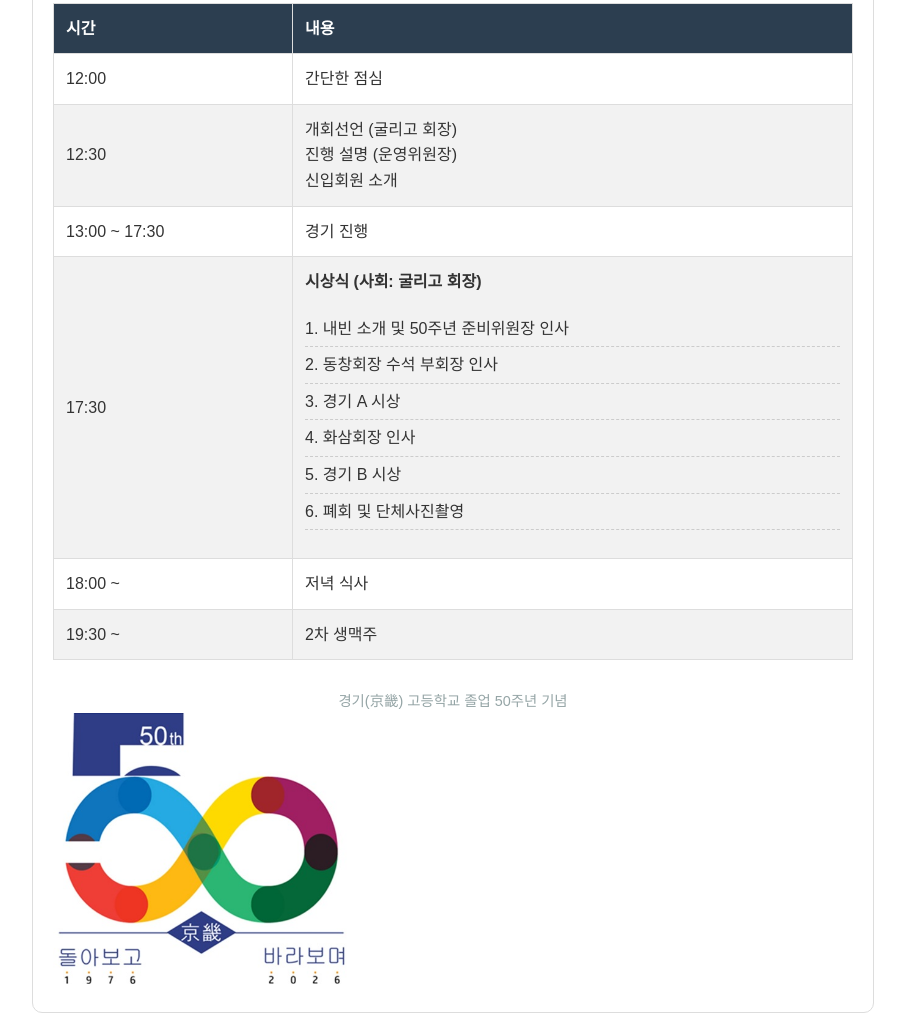
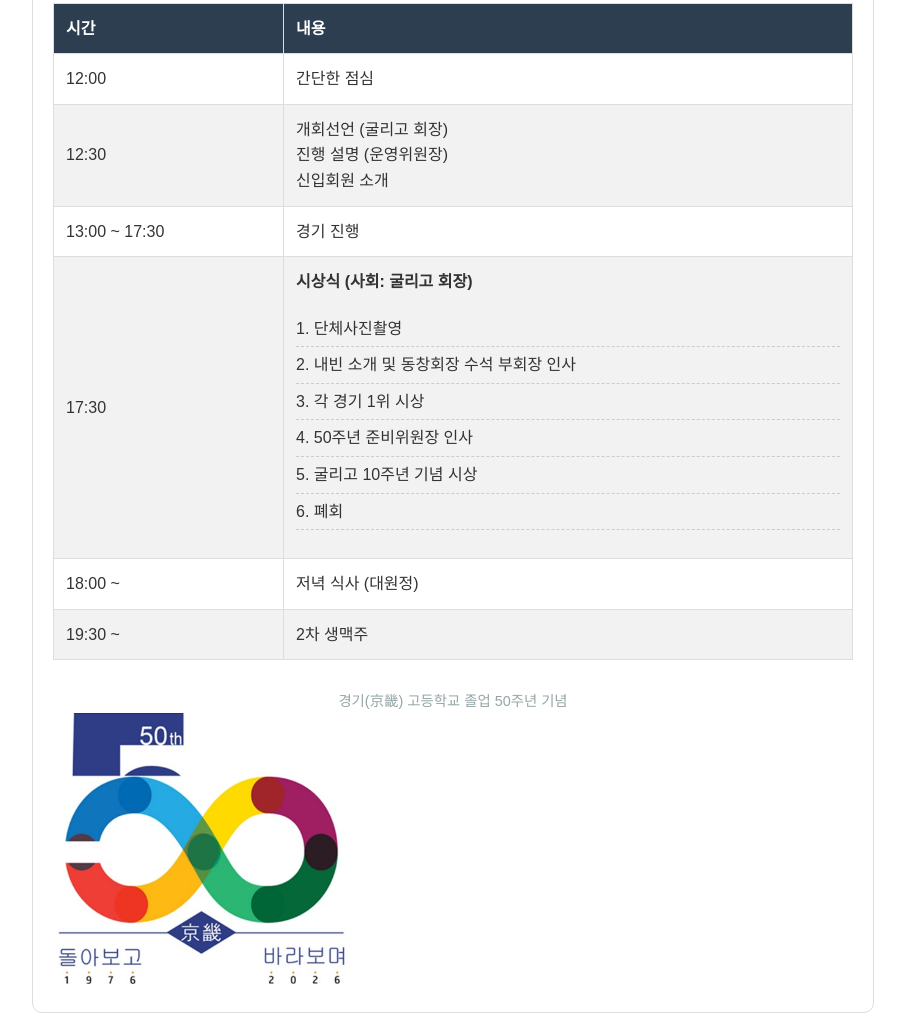
Before and after one commit to dougsuh/web307, a plain HTML site: page index.html in a window 1280 px wide. Shown: the part 638-1671 px from the top of the page, without its empty margins (187-1092 px from the left). Drawn offline with Linux system fonts and the light colour scheme.

Commit message:
Fix HTML structure and update event details

```diff
--- a/index.html
+++ b/index.html
@@ -64,18 +64,18 @@
             <td>
                  <strong>시상식 (사회: 굴리고 회장) </strong>
                 <ul class="awards-list">
-                    <li>1.  내빈 소개 및 50주년 준비위원장 인사 </li>
-                    <li>2.  동창회장 수석 부회장 인사 </li>
-                    <li>3.  경기 A  시상 </li>
-                    <li>4.  화삼회장 인사 </li>
-                    <li>5.  경기 B  시상 </li>
-                    <li>6. 폐회 및 단체사진촬영 </li>
+                    <li>1.  단체사진촬영 </li>
+                    <li>2.  내빈 소개 및 동창회장 수석 부회장 인사 </li>
+                    <li>3.  각 경기 1위 시상  </li>
+                    <li>4.  50주년 준비위원장 인사 </li>
+                    <li>5.  굴리고 10주년 기념 시상 </li>
+                    <li>6.  폐회  </li>
                 </ul>
             </td>
         </tr>
         <tr>
             <td>18:00 ~</td>
-             <td>저녁 식사 </td>
+             <td>저녁 식사 (대원정) </td>
         </tr>
         <tr>
             <td>19:30 ~</td>
```
